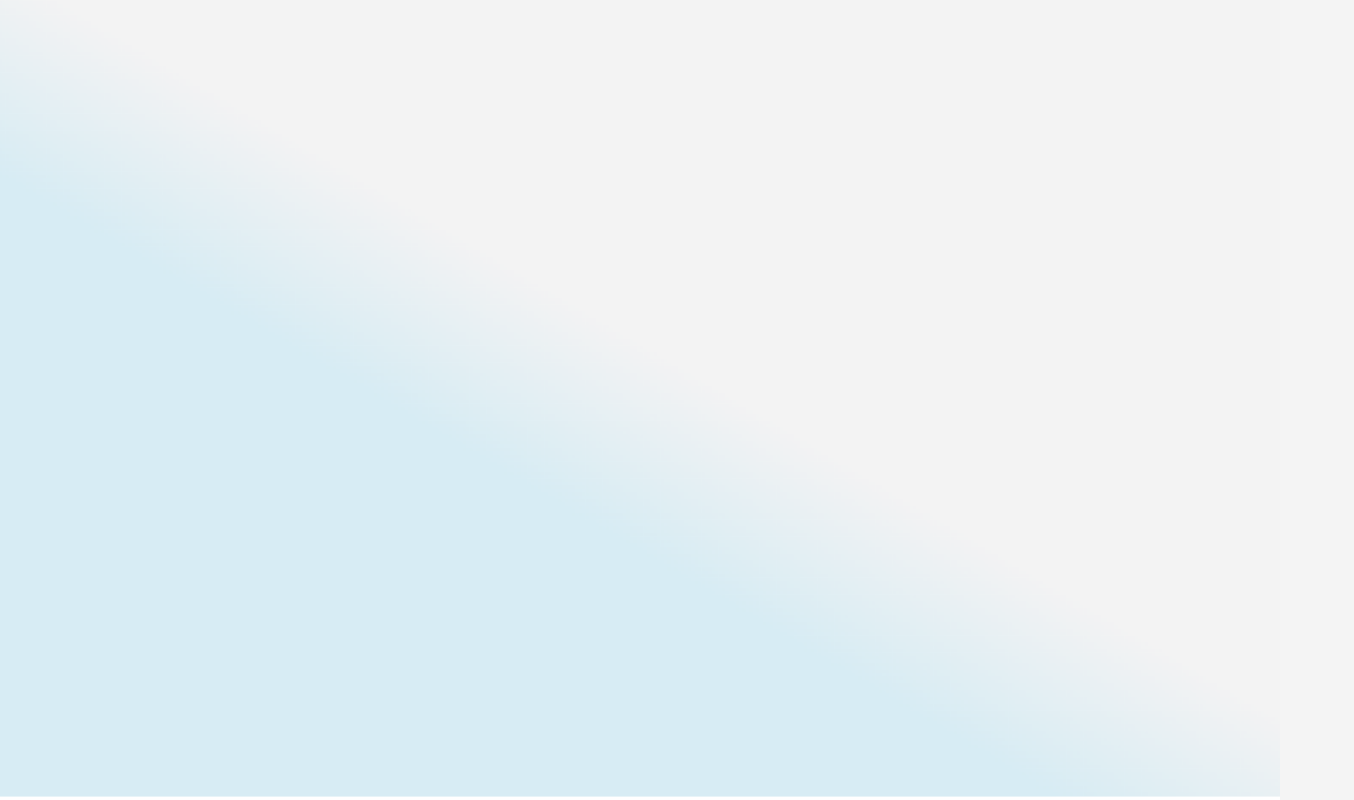
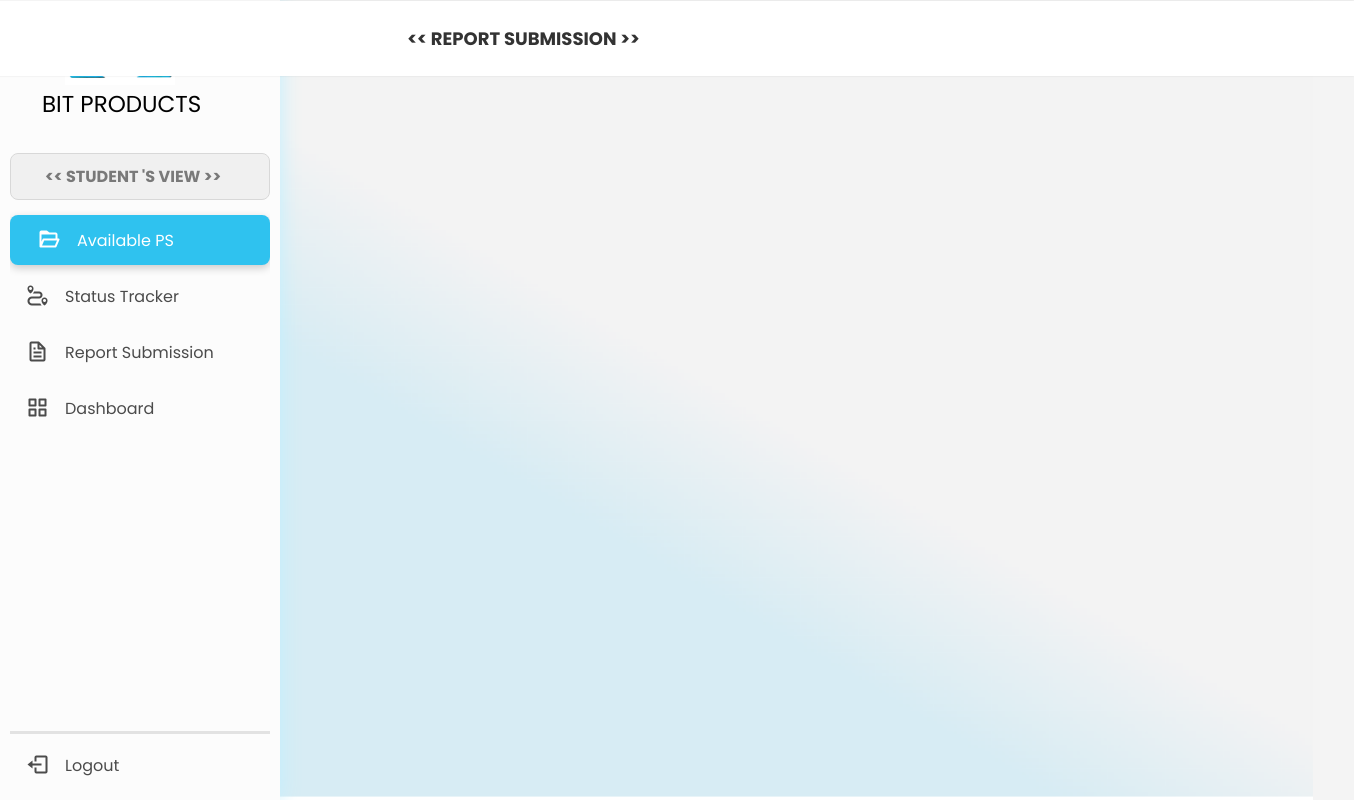
Before and after one commit to BalajiiSelvam/BIT-Prodcuts, a React (Vite) app: page /reportsub in a window 1280 px wide. Before the commit this address had no page. Shown: the whole page, 1354 px wide, since content can reach past the window. Built offline with nearby package versions, Linux system fonts and the light colour scheme.

Commit message:
ReportSub and Dashboard  updated

```diff
--- a/src/App.jsx
+++ b/src/App.jsx
@@ -4,6 +4,8 @@ import Register from './pages/Register/Register'
 import Login from './pages/Login/Login'
 import AvailPs from './pages/Student/AvailablePs'
 import Stracker from './pages/Student/Stracker'
+import ReportSubmission from './pages/Student/ReportSubmission'
+import Dashboard from './pages/Student/Dashboard'
 import './App.css'
 
 function App() {
@@ -14,6 +16,8 @@ function App() {
       <Route path="/login" element={<Login />} />
       <Route path="/availps" element={<AvailPs />} />
       <Route path="/stracker" element={<Stracker />} />
+      <Route path="/reportsub" element={<ReportSubmission />} />
+      <Route path="/dashboard" element={<Dashboard />} />
     </Routes>
   </BrowserRouter>
   )
--- a/src/components/Ssidebar.jsx
+++ b/src/components/Ssidebar.jsx
@@ -13,10 +13,10 @@ export default function Ssidebar() {
 
   return (
     <>
-      <nav className='sidebar locked'>
+      <nav className='sidebar-locked'>
         <div className='logo_items flex'>
           <span className='nav_image'>
-            <img src={BIT} alt="" />
+            <img src={BIT} alt="BIT Logo" />
           </span>
           <span className='logo_name'>BIT PRODUCTS</span>
         </div>
@@ -48,24 +48,24 @@ export default function Ssidebar() {
                 </Link>
               </li>
               <li className='item'>
-                <a
-                  href="#"
-                  className={`link flex ${activeLink === '/report' ? 'active' : ''}`}
-                  onClick={() => handleLinkClick('/report')}
+                <Link
+                  to="/reportsub"
+                  className={`link flex ${activeLink === '/reportsub' ? 'active' : ''}`}
+                  onClick={() => handleLinkClick('/reportsub')}
                 >
                   <i className="bx bx-file"></i>
                   <span>Report Submission</span>
-                </a>
+                </Link>
               </li>
               <li className='item'>
-                <a
-                  href="#"
+                <Link
+                  to="/dashboard"
                   className={`link flex ${activeLink === '/dashboard' ? 'active' : ''}`}
                   onClick={() => handleLinkClick('/dashboard')}
                 >
                   <i className="bx bx-grid-alt"></i>
                   <span>Dashboard</span>
-                </a>
+                </Link>
               </li>
               <ul className='btm'>
                 <li className='item'>
--- a/src/components/sbar.css
+++ b/src/components/sbar.css
@@ -17,7 +17,7 @@
     margin-top: 5px;
 }
 
-.sidebar {
+.sidebar-locked {
     position: fixed;
     height: 100%;
     width: 280px;
@@ -27,7 +27,7 @@
     box-shadow: 0 0 2px rgba(0, 0, 0, 0.1);
 }
 
-.sidebar:hover {
+.sidebar-locked:hover {
     box-shadow: 0 0 20px rgb(192, 239, 255);
 }
 
--- /dev/null
+++ b/src/pages/Student/Dashboard.jsx
@@ -0,0 +1,16 @@
+import React from 'react'
+import StudentSideBar from '../../components/Ssidebar'
+
+export default function Dashboard() {
+  return (
+    <>
+      <StudentSideBar />
+          <div className='content'>
+      <div className='top-box'>
+        <h2>&lt;&lt; DASHBOARD &gt;&gt;</h2>
+      </div>
+
+    </div>
+    </>
+  )
+}
--- /dev/null
+++ b/src/pages/Student/ReportSubmission.jsx
@@ -0,0 +1,17 @@
+import React from 'react'
+import StudentSideBar from '../../components/Ssidebar'
+import './ReportSubmission.css'
+
+export default function ReportSubmission() {
+  return (
+    <>
+    <StudentSideBar />
+    <div className='content'>
+      <div className='top-box'>
+        <h2>&lt;&lt; REPORT SUBMISSION &gt;&gt;</h2>
+      </div>
+
+    </div>
+    </>
+  )
+}
--- a/src/pages/Student/stracker.css
+++ b/src/pages/Student/stracker.css
@@ -24,10 +24,10 @@ body {
     position: absolute;
     left: 50%;
     transform: translateX(-50%);
-    width: 6px;
-    height: 600px;
-    background-color: #dadada;
-    border: 1px solid #acacac;
+    width: 4px;
+    height: 550px;
+    background-color: #c8c8c8;
+    border: 1px solid #c8c8c8;
     border-radius: 4px;
     margin-top: 60px;
 }
@@ -36,7 +36,7 @@ body {
     position: relative;
     display: flex;
     align-items: center;
-    margin: 80px 0;
+    margin: 75px 0;
 }
 
 .tracker-circle {
```
Also changed, not shown: src/pages/Student/ReportSubmission.css (added), src/pages/Student/dashboard.css (added).
